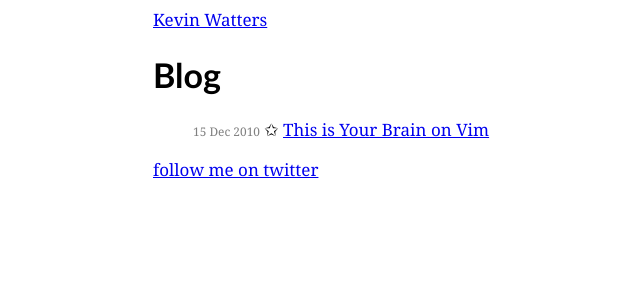
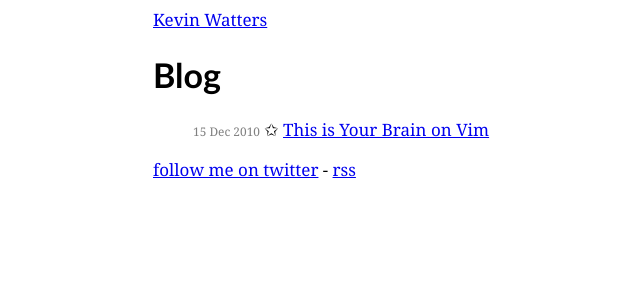
Before and after one commit to kevinw/kevinw.github.com, a Jekyll site: the page built from index.html, in a window 1280 px wide. Shown: the top 300 px of the page, without its empty margins (137-777 px from the left). Built offline with Jekyll 4.4.1, drawn with Linux system fonts in a browser that asks for light colours.

Commit message:
add RSS link

```diff
--- a/_includes/twitter.html
+++ b/_includes/twitter.html
@@ -1,4 +1,4 @@
 
 <div class="footer">
-    <a href="http://twitter.com/kevinwatters">follow me on twitter</a>
+    <a href="http://twitter.com/kevinwatters">follow me on twitter</a> - <a href="http://kevinw.github.com/atom.xml">rss</a>
 </div>
```
